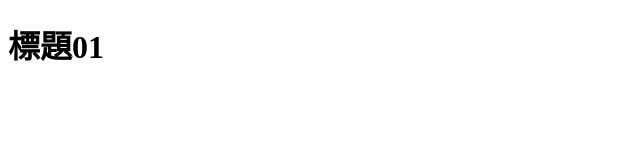
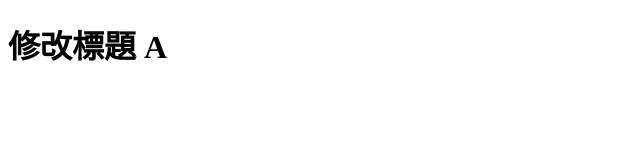
Before and after one commit to YuShuJhen/week3_GIT, a plain HTML site: page index.html in a window 1280 px wide. Shown: the whole page, without its empty margins (0-640 px from the left). Drawn offline with Linux system fonts and the light colour scheme.

Commit message:
修改 h1 文字，增加 A 資訊

```diff
--- a/index.html
+++ b/index.html
@@ -4,7 +4,7 @@
     <meta charset="UTF-8" />
     <meta name="viewport" content="width=device-width, initial-scale=1.0" />
     <title>再次修改 title</title>
-    <h1>標題01</h1>
+    <h1>修改標題 A</h1>
   </head>
   <body></body>
 </html>
```
